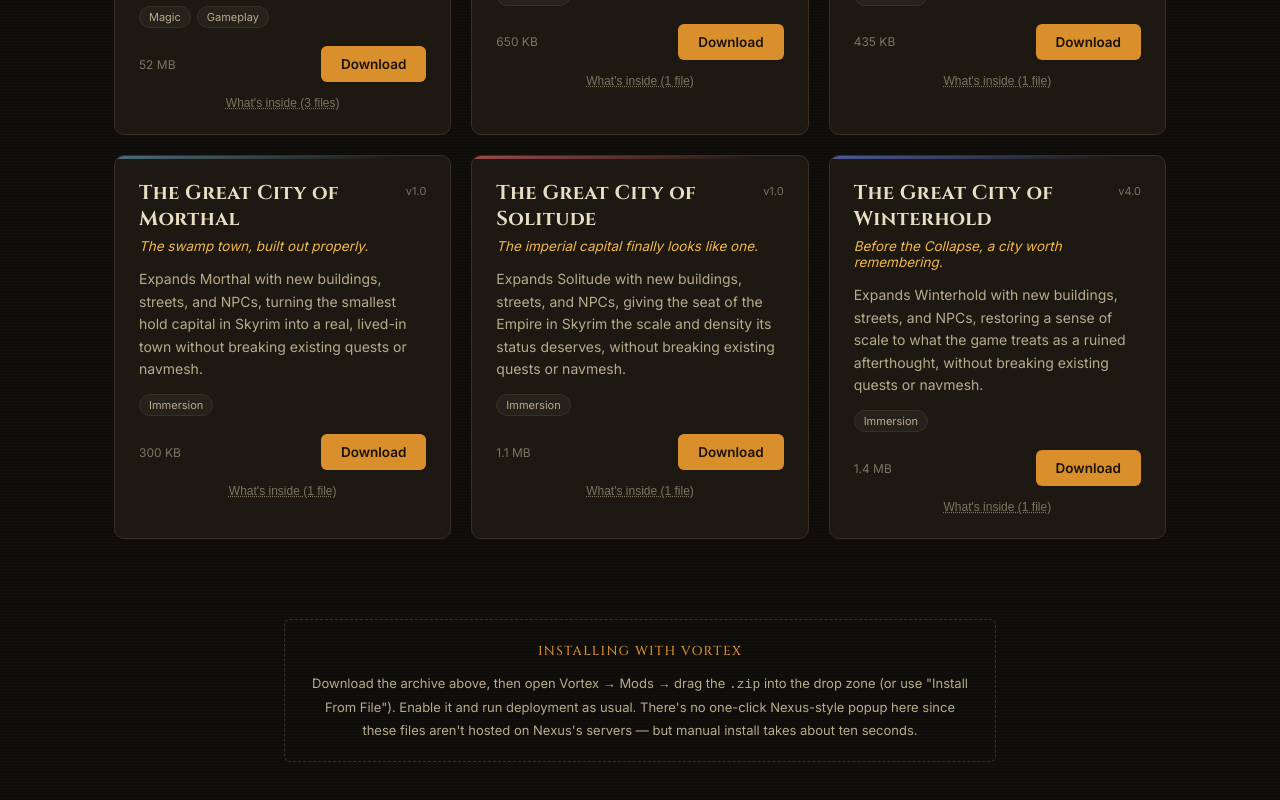
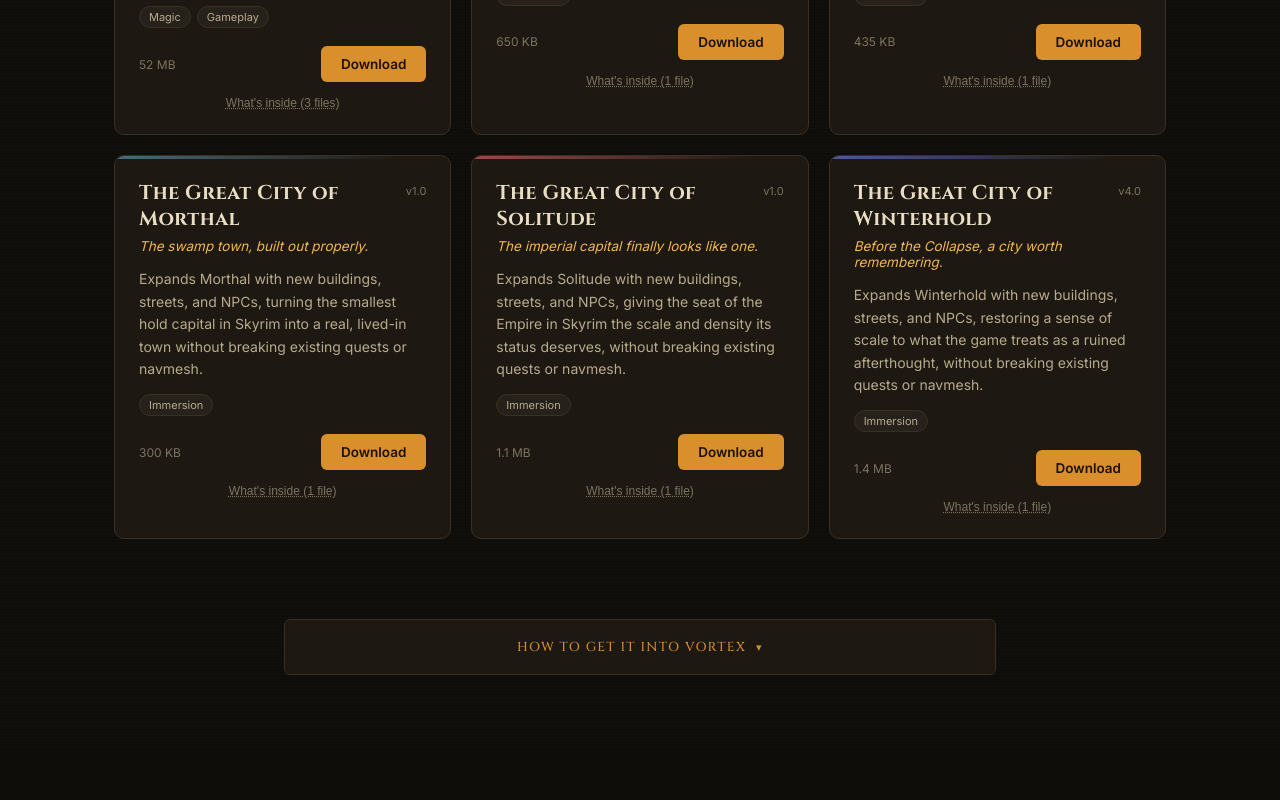
Before and after one commit to anton9750/skyrim-mods-site, a React (Vite) app: page / in a window 1280 px wide. Shown: the part 861-1661 px from the top of the page. After the commit the page ends 1608 px from the top, so only its background shows below. Built offline with nearby package versions, Linux system fonts and the light colour scheme.

Commit message:
Turn Vortex install note into a clickable step-by-step guide
Co-Authored-By: Claude Sonnet 5 <noreply@anthropic.com>

```diff
--- a/src/components/Footer.tsx
+++ b/src/components/Footer.tsx
@@ -1,40 +1,172 @@
+import { useState } from "react";
 import styled from "styled-components";
 
 const Wrap = styled.footer`
   max-width: 760px;
   margin: 0 auto;
   padding: 0 24px 72px;
-  text-align: center;
 `;
 
 const Box = styled.div`
-  border: 1px dashed ${(p) => p.theme.colors.panelBorder};
+  border: 1px solid ${(p) => p.theme.colors.panelBorder};
   border-radius: ${(p) => p.theme.radius};
-  padding: 20px 24px;
-  color: ${(p) => p.theme.colors.parchmentDim};
-  font-size: 13px;
-  line-height: 1.7;
+  overflow: hidden;
 `;
 
-const Title = styled.div`
+const Toggle = styled.button`
+  width: 100%;
+  display: flex;
+  align-items: center;
+  justify-content: center;
+  gap: 10px;
+  background: ${(p) => p.theme.colors.panel};
+  border: none;
+  cursor: pointer;
+  padding: 18px 24px;
   font-family: ${(p) => p.theme.font.display};
   font-size: 13px;
   letter-spacing: 0.1em;
   text-transform: uppercase;
   color: ${(p) => p.theme.colors.ember};
-  margin-bottom: 10px;
+  transition: background 0.15s ease;
+
+  &:hover {
+    background: rgba(217, 143, 43, 0.08);
+  }
 `;
 
+const Chevron = styled.span<{ $open: boolean }>`
+  display: inline-block;
+  transition: transform 0.2s ease;
+  transform: rotate(${(p) => (p.$open ? "180deg" : "0deg")});
+  font-size: 11px;
+`;
+
+const Panel = styled.div<{ $open: boolean }>`
+  max-height: ${(p) => (p.$open ? "600px" : "0")};
+  overflow: hidden;
+  transition: max-height 0.25s ease;
+`;
+
+const PanelInner = styled.div`
+  padding: 4px 28px 26px;
+`;
+
+const Steps = styled.ol`
+  margin: 0;
+  padding: 0;
+  list-style: none;
+  counter-reset: step;
+  display: flex;
+  flex-direction: column;
+  gap: 16px;
+`;
+
+const Step = styled.li`
+  counter-increment: step;
+  display: flex;
+  gap: 14px;
+  align-items: flex-start;
+  text-align: left;
+
+  &::before {
+    content: counter(step);
+    flex: none;
+    width: 24px;
+    height: 24px;
+    border-radius: 50%;
+    border: 1px solid ${(p) => p.theme.colors.ember};
+    color: ${(p) => p.theme.colors.emberBright};
+    font-family: ${(p) => p.theme.font.body};
+    font-size: 12px;
+    font-weight: 600;
+    display: flex;
+    align-items: center;
+    justify-content: center;
+  }
+`;
+
+const StepText = styled.div`
+  font-size: 13.5px;
+  line-height: 1.6;
+  color: ${(p) => p.theme.colors.parchmentDim};
+  padding-top: 2px;
+
+  code {
+    background: rgba(255, 255, 255, 0.05);
+    border: 1px solid ${(p) => p.theme.colors.panelBorder};
+    border-radius: 3px;
+    padding: 1px 5px;
+    font-size: 12px;
+  }
+`;
+
+const Note = styled.p`
+  margin: 18px 0 0;
+  font-size: 12px;
+  color: ${(p) => p.theme.colors.muted};
+  font-style: italic;
+  text-align: left;
+`;
+
+const steps = [
+  <>
+    Click <strong>Download</strong> on a mod card (or{" "}
+    <strong>Download All</strong> at the top) to grab the <code>.zip</code>{" "}
+    file. It lands in your browser's normal downloads folder.
+  </>,
+  <>
+    Open <strong>Vortex</strong> and go to the <strong>Mods</strong> page on
+    the left sidebar.
+  </>,
+  <>
+    Drag the downloaded <code>.zip</code> straight from your file explorer
+    onto the Vortex window and drop it &mdash; Vortex shows a drop zone and
+    installs it automatically. No zip-opening required.
+  </>,
+  <>
+    Prefer not to drag? Click <strong>Install From File</strong> at the top
+    of the Mods page instead and pick the <code>.zip</code> from your
+    downloads folder.
+  </>,
+  <>
+    Tick the checkbox next to the newly installed mod to enable it, then hit{" "}
+    <strong>Deploy Mods</strong> at the bottom of the page if Vortex doesn't
+    deploy automatically.
+  </>,
+  <>
+    Launch Skyrim through Vortex. Done &mdash; repeat for each mod if you
+    used Download All.
+  </>,
+];
+
 export function Footer() {
+  const [open, setOpen] = useState(false);
+
   return (
     <Wrap>
       <Box>
-        <Title>Installing with Vortex</Title>
-        Download the archive above, then open Vortex &rarr; Mods &rarr;
-        drag the <code>.zip</code> into the drop zone (or use "Install From
-        File"). Enable it and run deployment as usual. There's no one-click
-        Nexus-style popup here since these files aren't hosted on Nexus's
-        servers &mdash; but manual install takes about ten seconds.
+        <Toggle onClick={() => setOpen((v) => !v)} aria-expanded={open}>
+          How to get it into Vortex
+          <Chevron $open={open}>&#9662;</Chevron>
+        </Toggle>
+        <Panel $open={open}>
+          <PanelInner>
+            <Steps>
+              {steps.map((text, i) => (
+                <Step key={i}>
+                  <StepText>{text}</StepText>
+                </Step>
+              ))}
+            </Steps>
+            <Note>
+              There's no one-click Nexus-style popup here since these files
+              aren't hosted on Nexus's servers and can't issue an{" "}
+              <code>nxm://</code> link &mdash; but the drag-and-drop above
+              takes about ten seconds per mod.
+            </Note>
+          </PanelInner>
+        </Panel>
       </Box>
     </Wrap>
   );
```
